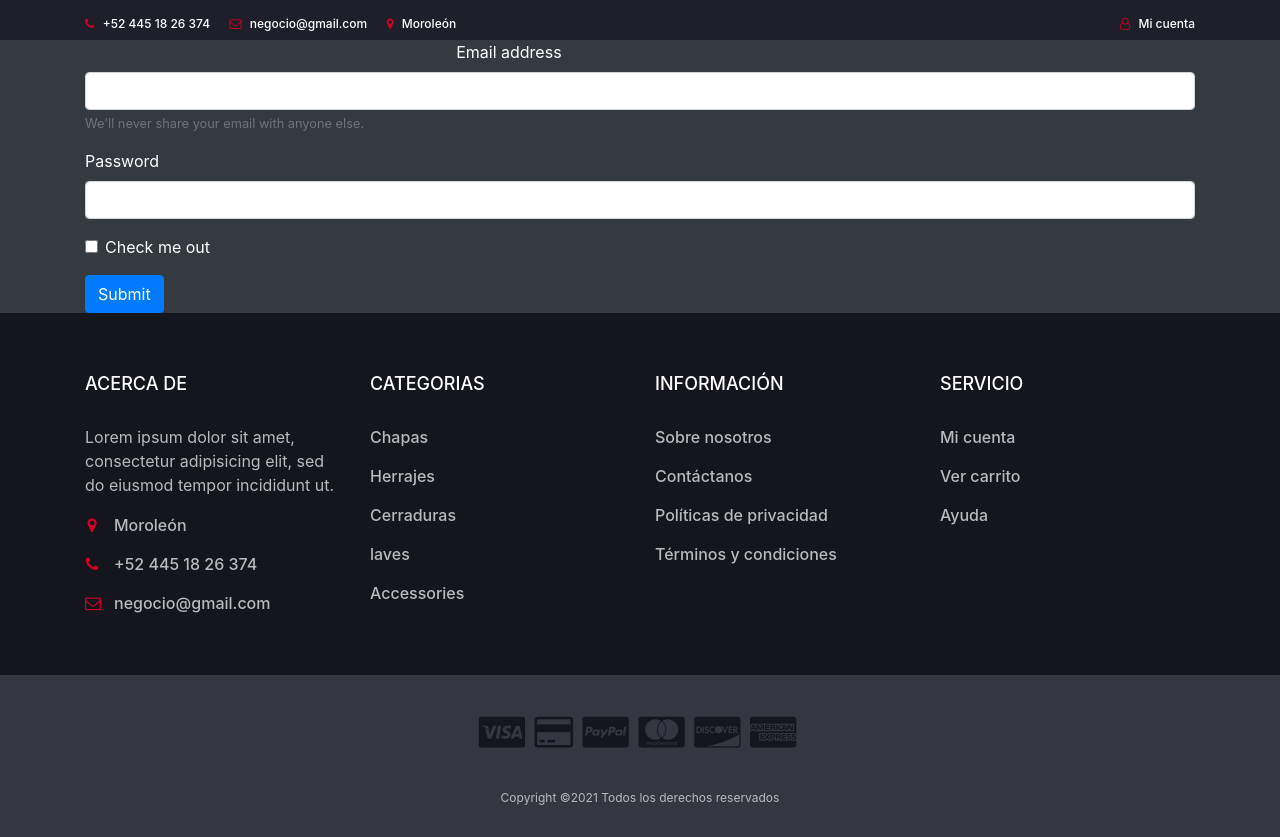
After one commit to Esmeralda22765/Chapas-y-herrajes, a PHP site: page /login.html in a window 1280 px wide. The commit adds this page. Run offline with PHP 8.4, Linux system fonts and the light colour scheme.

Commit message:
Diseño login implementado

```diff
--- a/Cerracom/css/style.css
+++ b/Cerracom/css/style.css
@@ -409,10 +409,10 @@ textarea.input {
 \*----------------------------*/
 
 #top-header {
+
   padding-top: 10px;
-  padding-bottom: 10px;
+  padding-bottom: 30px;
   background-color: #1E1F29;
-
 
 }
 
--- /dev/null
+++ b/Cerracom/login.html
@@ -0,0 +1,187 @@
+<!DOCTYPE html>
+<html lang="en">
+	<head>
+		<meta charset="utf-8">
+		<meta http-equiv="X-UA-Compatible" content="IE=edge">
+		<meta name="viewport" content="width=device-width, initial-scale=1, shrink-to-fit=no">
+		 <!-- The above 3 meta tags *must* come first in the head; any other head content must come *after* these tags -->
+
+		<title>Iniciar sesión - Cerracom</title>
+
+		<!-- Google font -->
+		<link href="https://fonts.googleapis.com/css?family=Montserrat:400,500,700" rel="stylesheet">
+
+		<!-- Bootstrap
+		<link type="text/css" rel="stylesheet" href="css/bootstrap.min.css"/> -->
+
+
+		<!-- Slick -->
+		<link type="text/css" rel="stylesheet" href="css/slick.css"/>
+		<link type="text/css" rel="stylesheet" href="css/slick-theme.css"/>
+
+		<!-- nouislider -->
+		<link type="text/css" rel="stylesheet" href="css/nouislider.min.css"/>
+
+		<!-- Font Awesome Icon -->
+		<link rel="stylesheet" href="css/font-awesome.min.css">
+
+		<!-- Custom stlylesheet -->
+		<link type="text/css" rel="stylesheet" href="css/style.css"/>
+
+        <link rel="stylesheet" href="https://maxcdn.bootstrapcdn.com/bootstrap/4.0.0/css/bootstrap.min.css" integrity="sha384-Gn5384xqQ1aoWXA+058RXPxPg6fy4IWvTNh0E263XmFcJlSAwiGgFAW/dAiS6JXm" crossorigin="anonymous">
+
+		<!-- HTML5 shim and Respond.js for IE8 support of HTML5 elements and media queries -->
+		<!-- WARNING: Respond.js doesn't work if you view the page via file:// -->
+		<!--[if lt IE 9]>
+		  <script src="https://oss.maxcdn.com/html5shiv/3.7.3/html5shiv.min.js"></script>
+		  <script src="https://oss.maxcdn.com/respond/1.4.2/respond.min.js"></script>
+		<![endif]-->
+
+    </head>
+<body class="bg-dark text-white">
+
+<!-- HEADER -->
+    <header>
+        <!-- TOP HEADER -->
+        <div id="top-header">
+            <div class="container">
+                <ul class="header-links pull-left">
+                    <li><a href="#"><i class="fa fa-phone"></i> +52 445 18 26 374</a></li>
+                    <li><a href="#"><i class="fa fa-envelope-o"></i> negocio@gmail.com</a></li>
+                    <li><a href="#"><i class="fa fa-map-marker"></i> Moroleón</a></li>
+                </ul>
+                <ul class="header-links pull-right">
+                <!--	<li><a href="#"><i class="fa fa-dollar"></i> USD</a></li>-->
+                    <li><a href="#"><i class="fa fa-user-o"></i> Mi cuenta</a></li>
+                </ul>
+            </div>
+        </div>
+        <!-- /TOP HEADER -->
+    </header>
+    <!-- /HEADER -->
+
+    <main class="container">
+        <form>
+            <div class="form-group">
+              <label for="exampleInputEmail1">Email address</label>
+              <input type="email" class="form-control" id="exampleInputEmail1" aria-describedby="emailHelp">
+              <small id="emailHelp" class="form-text text-muted">We'll never share your email with anyone else.</small>
+            </div>
+            <div class="form-group">
+              <label for="exampleInputPassword1">Password</label>
+              <input type="password" class="form-control" id="exampleInputPassword1">
+            </div>
+            <div class="form-group form-check">
+              <input type="checkbox" class="form-check-input" id="exampleCheck1">
+              <label class="form-check-label" for="exampleCheck1">Check me out</label>
+            </div>
+            <button type="submit" class="btn btn-primary">Submit</button>
+          </form>
+    </main>
+
+    <!-- FOOTER -->
+    <footer id="footer">
+        <!-- top footer -->
+        <div class="section">
+            <!-- container -->
+            <div class="container">
+                <!-- row -->
+                <div class="row">
+                    <div class="col-md-3 col-xs-6">
+                        <div class="footer">
+                            <h3 class="footer-title">Acerca de</h3>
+                            <p>Lorem ipsum dolor sit amet, consectetur adipisicing elit, sed do eiusmod tempor incididunt ut.</p>
+                            <ul class="footer-links">
+                                <li><a href="#"><i class="fa fa-map-marker"></i>Moroleón</a></li>
+                                <li><a href="#"><i class="fa fa-phone"></i>+52 445 18 26 374</a></li>
+                                <li><a href="#"><i class="fa fa-envelope-o"></i>negocio@gmail.com</a></li>
+                            </ul>
+                        </div>
+                    </div>
+                    <div class="col-md-3 col-xs-6">
+                        <div class="footer">
+                            <h3 class="footer-title">Categorias</h3>
+                            <ul class="footer-links">
+                                <li><a href="#">Chapas</a></li>
+                                <li><a href="#">Herrajes</a></li>
+                                <li><a href="#">Cerraduras</a></li>
+                                <li><a href="#">laves</a></li>
+                                <li><a href="#">Accessories</a></li>
+                            </ul>
+                        </div>
+                    </div>
+
+                    <div class="clearfix visible-xs"></div>
+
+                    <div class="col-md-3 col-xs-6">
+                        <div class="footer">
+                            <h3 class="footer-title">Información</h3>
+                            <ul class="footer-links">
+                                <li><a href="#">Sobre nosotros</a></li>
+                                <li><a href="#">Contáctanos</a></li>
+                                <li><a href="#">Políticas de privacidad</a></li>
+                                <li><a href="#">Términos y condiciones</a></li>
+                            </ul>
+                        </div>
+                    </div>
+
+                    <div class="col-md-3 col-xs-6">
+                        <div class="footer">
+                            <h3 class="footer-title">Servicio</h3>
+                            <ul class="footer-links">
+                                <li><a href="#">Mi cuenta</a></li>
+                                <li><a href="#">Ver carrito</a></li>
+                                <li><a href="#">Ayuda</a></li>
+                            </ul>
+                        </div>
+                    </div>
+                </div>
+                <!-- /row -->
+            </div>
+            <!-- /container -->
+        </div>
+        <!-- /top footer -->
+
+        <!-- bottom footer -->
+        <div id="bottom-footer" class="section">
+            <div class="container">
+                <!-- row -->
+                <div class="row">
+                    <div class="col-md-12 text-center">
+                        <ul class="footer-payments">
+                            <li><a href="#"><i class="fa fa-cc-visa"></i></a></li>
+                            <li><a href="#"><i class="fa fa-credit-card"></i></a></li>
+                            <li><a href="#"><i class="fa fa-cc-paypal"></i></a></li>
+                            <li><a href="#"><i class="fa fa-cc-mastercard"></i></a></li>
+                            <li><a href="#"><i class="fa fa-cc-discover"></i></a></li>
+                            <li><a href="#"><i class="fa fa-cc-amex"></i></a></li>
+                        </ul>
+                        <span class="copyright">
+                            <!-- Link back to Colorlib can't be removed. Template is licensed under CC BY 3.0. -->
+                            Copyright &copy;<script>document.write(new Date().getFullYear());</script> Todos los derechos reservados
+                        <!-- Link back to Colorlib can't be removed. Template is licensed under CC BY 3.0. -->
+                        </span>
+                    </div>
+                </div>
+                    <!-- /row -->
+            </div>
+            <!-- /container -->
+        </div>
+        <!-- /bottom footer -->
+    </footer>
+    <!-- /FOOTER -->
+
+    <!-- jQuery Plugins -->
+
+    <script src="https://code.jquery.com/jquery-3.5.1.slim.min.js" integrity="sha384-DfXdz2htPH0lsSSs5nCTpuj/zy4C+OGpamoFVy38MVBnE+IbbVYUew+OrCXaRkfj" crossorigin="anonymous"></script>
+    <script src="https://cdn.jsdelivr.net/npm/bootstrap@4.6.0/dist/js/bootstrap.bundle.min.js" integrity="sha384-Piv4xVNRyMGpqkS2by6br4gNJ7DXjqk09RmUpJ8jgGtD7zP9yug3goQfGII0yAns" crossorigin="anonymous"></script>
+
+
+    <script src="js/jquery.min.js"></script>
+    <script src="js/bootstrap.min.js"></script>
+    <script src="js/slick.min.js"></script>
+    <script src="js/nouislider.min.js"></script>
+    <script src="js/jquery.zoom.min.js"></script>
+    <script src="js/main.js"></script>
+</body>
+</html>
```
